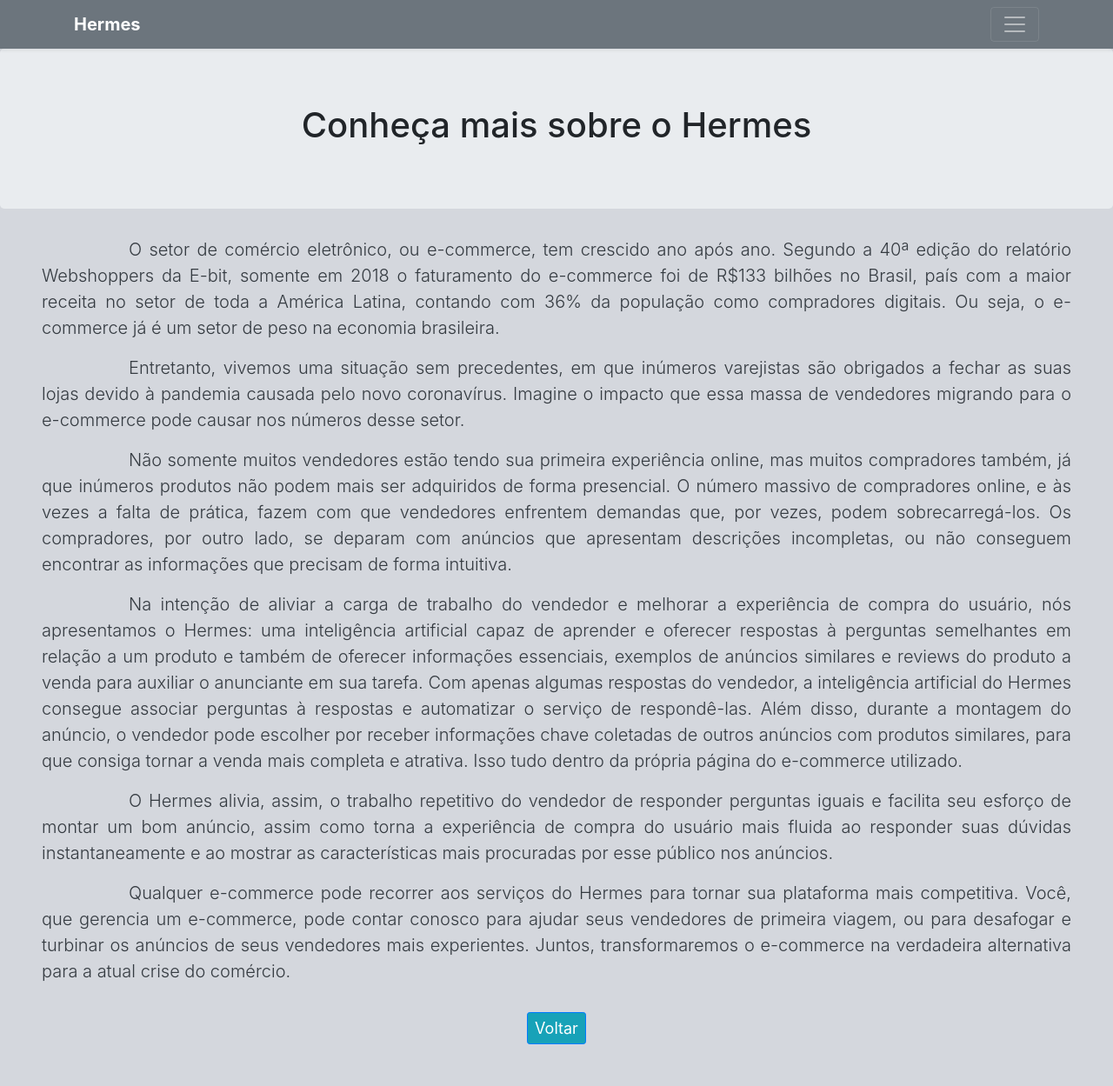
After one commit to alexander-p30/herm3s-AI-chatbot, a Django app: page /about in a window 1280 px wide. The commit adds this page. Shown: the whole page at 87% size. Run offline with Django 3.2, Linux system fonts and the light colour scheme; some libraries are stand-ins or nearby versions.

Commit message:
atualização views

```diff
--- /dev/null
+++ b/sitehermes/faq/templates/about.html
@@ -0,0 +1,62 @@
+{% extends 'base.html' %}
+
+{% block content %}
+
+    <main role="main">
+
+        <section class="jumbotron text-center">
+            <div class="container">
+                <h1>Conheça mais sobre o Hermes</h1>
+            </div>
+        </section>
+        <p class="lead text-dark text-justify ml-5 mr-5 indent">
+            O setor de comércio eletrônico, ou e-commerce, tem crescido ano após ano. Segundo a 40ª edição do
+            relatório Webshoppers da E-bit, somente em 2018 o faturamento do e-commerce foi de R$133 bilhões no
+            Brasil, país com a maior receita no setor de toda a América Latina, contando com 36% da população
+            como compradores digitais. Ou seja, o e-commerce já é um setor de peso na economia brasileira.
+        </p>
+        <p class="lead text-dark text-justify ml-5 mr-5 indent">
+            Entretanto, vivemos uma situação sem precedentes, em que inúmeros varejistas são obrigados a fechar
+            as suas lojas devido à pandemia causada pelo novo coronavírus. Imagine o impacto que essa massa de
+            vendedores migrando para o e-commerce pode causar nos números desse setor.
+        </p>
+        <p class="lead text-dark text-justify ml-5 mr-5 indent">
+            Não somente muitos vendedores estão tendo sua primeira experiência online, mas muitos compradores
+            também, já que inúmeros produtos não podem mais ser adquiridos de forma presencial. O número massivo
+            de compradores online, e às vezes a falta de prática, fazem com que vendedores enfrentem demandas
+            que, por vezes, podem sobrecarregá-los. Os compradores, por outro lado, se deparam com anúncios que
+            apresentam descrições incompletas, ou não conseguem encontrar as informações que precisam de forma
+            intuitiva.
+        </p>
+        <p class="lead text-dark text-justify ml-5 mr-5 indent">
+            Na intenção de aliviar a carga de trabalho do vendedor e melhorar a experiência de compra do usuário,
+            nós apresentamos o Hermes: uma inteligência artificial capaz de aprender e oferecer respostas à
+            perguntas semelhantes em relação a um produto e também de oferecer informações essenciais, exemplos
+            de anúncios similares e reviews do produto a venda para auxiliar o anunciante em sua tarefa.
+            Com apenas algumas respostas do vendedor, a inteligência artificial do Hermes consegue associar
+            perguntas à respostas e automatizar o serviço de respondê-las. Além disso, durante a montagem do
+            anúncio, o vendedor pode escolher por receber informações chave coletadas de outros anúncios com
+            produtos similares, para que consiga tornar a venda mais completa e atrativa. Isso tudo dentro da
+            própria página do e-commerce utilizado.
+        </p>
+        <p class="lead text-dark text-justify ml-5 mr-5 indent">
+            O Hermes alivia, assim, o trabalho repetitivo do vendedor de responder perguntas iguais e facilita
+            seu esforço de montar um bom anúncio, assim como torna a experiência de compra do usuário mais
+            fluida ao responder suas dúvidas instantaneamente e ao mostrar as características mais procuradas
+            por esse público nos anúncios.
+        </p>
+        <p class="lead text-dark text-justify ml-5 mr-5 indent">
+            Qualquer e-commerce pode recorrer aos serviços do Hermes para tornar sua plataforma mais competitiva.
+            Você, que gerencia um e-commerce, pode contar conosco para ajudar seus vendedores de primeira viagem,
+            ou para desafogar e turbinar os anúncios de seus vendedores mais experientes. Juntos, transformaremos
+            o e-commerce na verdadeira alternativa para a atual crise do comércio.
+        </p>
+
+        <div class="d-flex justify-content-center align-items-center pt-3 pb-5">
+            <div class="btn-group">
+                <a href="{% url 'main' %}" class="btn btn-sm btn-outline-primary btn-info text-white fontSize">Voltar</a>
+            </div>
+        </div>
+    </main>
+
+{% endblock %}
--- a/sitehermes/faq/views.py
+++ b/sitehermes/faq/views.py
@@ -26,3 +26,9 @@
         context["resposta"] = reposta
     context["form"] =form
     return render(request, template_name, context)
+
+def about(request):
+    template_name = 'about.html'
+
+    context = {}
+    return render(request, template_name, context)
--- a/sitehermes/sitehermes/urls.py
+++ b/sitehermes/sitehermes/urls.py
@@ -16,13 +16,6 @@
 from django.contrib import admin
 from django.urls import path
 from faq import views
-
-urlpatterns = [
-    path('admin/', admin.site.urls),
-    path('', views.main, name='main'),
-    path('product/<int:pk>', views.show, name='show')
-]
-
 from django.contrib.staticfiles.urls import staticfiles_urlpatterns
 from django.conf.urls.static import static
 from django.conf import settings
@@ -30,6 +23,7 @@
 urlpatterns = [
     path('admin/', admin.site.urls),
     path('', views.main, name='main'),
-    path('product/<int:pk>', views.show, name='show')
+    path('product/<int:pk>', views.show, name='show'),
+    path('about', views.about, name='about'),
 ] + static(settings.STATIC_URL, document_root=settings.STATIC_ROOT)
 urlpatterns += staticfiles_urlpatterns()
--- a/sitehermes/static/css/main_page.css
+++ b/sitehermes/static/css/main_page.css
@@ -1,3 +1,11 @@
-.teste {
-    background-color: #b7efcd;
+.bgColor {
+    background-color: #d4d7dd;
 }
+
+.fontSize {
+    font-size: 18px;
+}
+
+.indent {
+    text-indent: 5em;
+}
--- a/sitehermes/templates/base.html
+++ b/sitehermes/templates/base.html
@@ -20,9 +20,9 @@
 
 
 </head>
-<body class="teste">
+<body class="bgColor">
 
-<div class="navbar navbar-dark bg-dark shadow-sm">
+<div class="navbar navbar-dark bg-secondary shadow-sm">
     <div class="container d-flex justify-content-between">
         <a href="{% url 'main' %}" class="navbar-brand d-flex align-items-center">
             <strong>Hermes</strong>
```
Also changed, not shown: sitehermes/faq/templates/main.html (+11 -6 lines).
